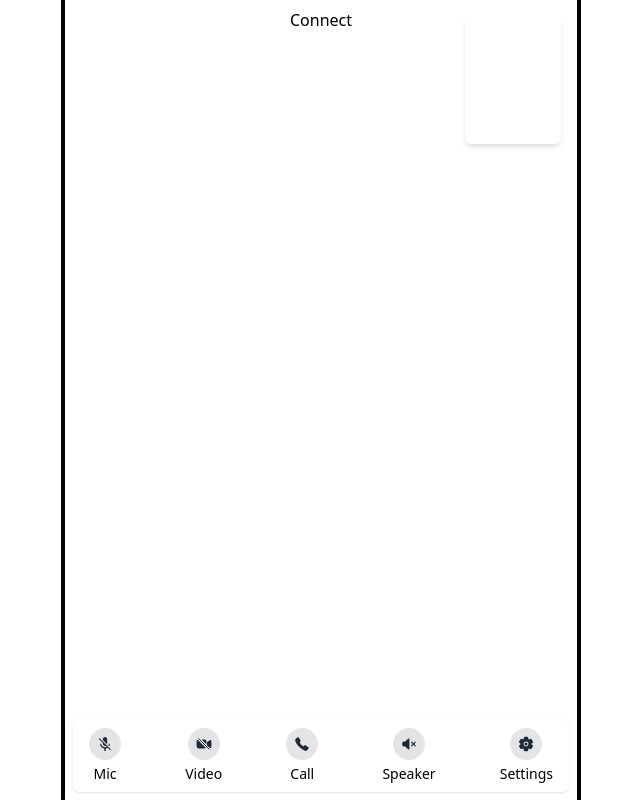
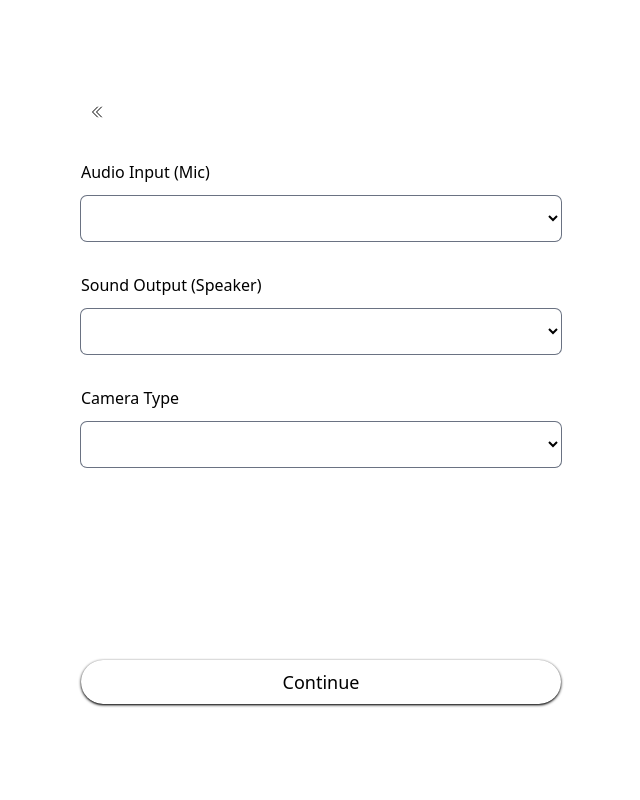
Before and after one commit to Ravi-Sinhmar/Video-Call-Application, a React (Vite) app in the folder client/: page /meeting in a window 1280 px wide. Shown: the whole page, without its empty margins (319-959 px from the left). Built offline with nearby package versions, Linux system fonts and the light colour scheme; no server answers.

Commit message:
Configured setting for both side users

```diff
--- a/client/src/Pages/Join.jsx
+++ b/client/src/Pages/Join.jsx
@@ -12,10 +12,11 @@ import { voice, audioInputDeviceState, audioOutputDeviceState, videoInputDeviceS
 import Setting from "../components/Setting";
 
 
+
 export default function Join() {
     const setIsLoading = useSetRecoilState(loading);
     const isVoice = useRecoilValue(voice);
-    const isSetting = useRecoilValue(setting);
+    const [isSetting,setIsSetting] = useRecoilState(setting);
     const [isAdmin, setIsAdmin] = useRecoilState(admin);
     const [meetingId, setMeetingId] = useRecoilState(meetingDetails);
     const [isPeer, setIsPeer] = useRecoilState(peerState);
@@ -51,6 +52,8 @@ export default function Join() {
                     setMeetingId(meetingId);
                     if (meetingId === localStorage.getItem("meetingId")) {
                         setIsAdmin(true);
+                    }else{
+                        setIsAdmin(false);
                     }
                 }
             })
@@ -206,27 +209,47 @@ export default function Join() {
 
     useEffect(() => {
         // Get stored values from localStorage
+        if(!videoId && !isAdmin){
+            setIsSetting(true);
+            return;
+        };
+
+        if(!audioId && !isAdmin){
+            setIsSetting(true);
+            return;
+        }
+
         const storedAudioInput = localStorage.getItem("audioInput");
         const storedAudioOutput = localStorage.getItem("audioOutput");
         const storedVideoInput = localStorage.getItem("videoInput");
 
+        if (!videoId && storedVideoInput) {
+            setVideoId(storedVideoInput);
+        }
+        else{
+            setIsSetting(true);
+            return;
+        }
+
         // Update global states if they are null
         if (!audioId && storedAudioInput) {
             setAudioId(storedAudioInput);
+        }else{
+            setIsSetting(true);
+            return;
         }
+
+
         if (!audioOutputId && storedAudioOutput) {
             setAudioOutputId(storedAudioOutput);
         }
-        if (!videoId && storedVideoInput) {
-            setVideoId(storedVideoInput);
-        }
-    }, [audioId, audioOutputId, videoId, setAudioId, setAudioOutputId, setVideoId]);
+    }, [audioId, audioOutputId, videoId, setAudioId, setAudioOutputId, setVideoId,isAdmin]);
+
 
     return (
     isSetting ? <Setting /> :  <div className="flex justify-center bg-white items-center w-svw h-svh">
         <div className="w-svw h-svh bg-white flex justify-center items-center sm:w-10/12 md:w-3/5 lg:w-2/5 md:aspect-square">
             <div className="bg-transparent ring-4 ring-blf  h-full w-full flex flex-col justify-between overflow-hidden relative px-2 pt-2">
-                <button onClick={handleConnect}>Connect</button>
                 <LocalVideo />
                 <div className="flex flex-col justify-center items-center h-full">
                     <video
--- a/client/src/components/ButtonControls.jsx
+++ b/client/src/components/ButtonControls.jsx
@@ -92,7 +92,7 @@ export default function ButtonControls() {
                     ) : (
                         <IoCall className="size-8 p-2 text-gray-800 rounded-full bg-zinc-200" />
                     )}
-                    <p>{isJoined ? "Cut" : "Call"}</p>
+                    <p>{isJoined ? "Disconnect" : "Join"}</p>
                 </button>
 
                 {/* Sound Toggle */}
```
